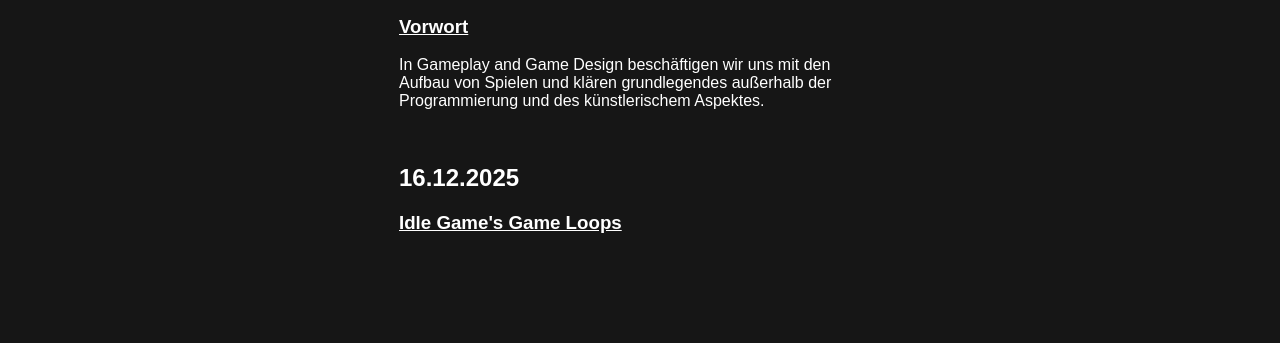
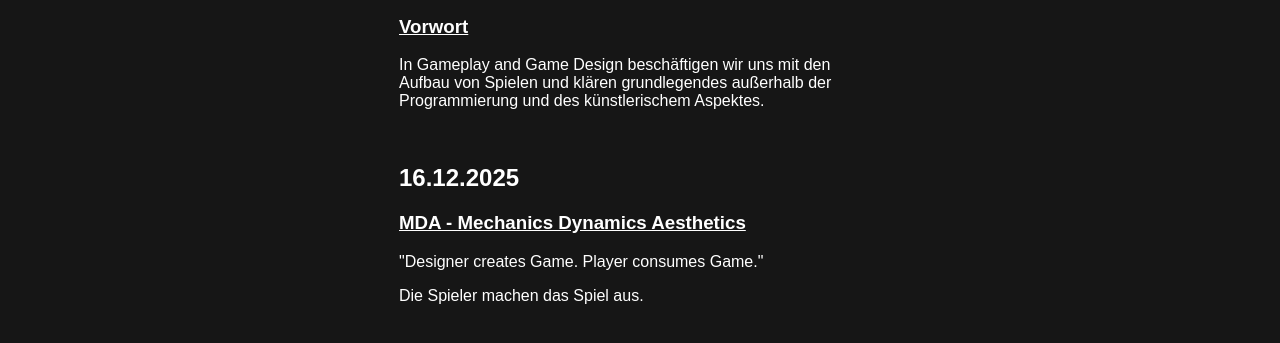
Before and after one commit to Kiraagh/schulstoff-pba3h25a, a plain HTML site: page faecher/mtg/ggd.html in a window 1280 px wide. Shown: the part 153-496 px from the top of the page. Drawn offline with Linux system fonts and the light colour scheme.

Commit message:
MOD: GGD
tried

```diff
--- a/faecher/mtg/ggd.html
+++ b/faecher/mtg/ggd.html
@@ -107,8 +107,11 @@
         </section>
         <br>
         <h2>16.12.2025</h2>
-        <h3>Idle Game's Game Loops</h3>
-
+        <h3>MDA - Mechanics Dynamics Aesthetics</h3>
+        <section>
+            <p>"Designer creates Game. Player consumes Game."</p>
+            <p>Die Spieler machen das Spiel aus.</p>
+        </section>
     </div>
     <div class="tags">
         <h1>Beispiele</h1>
```
